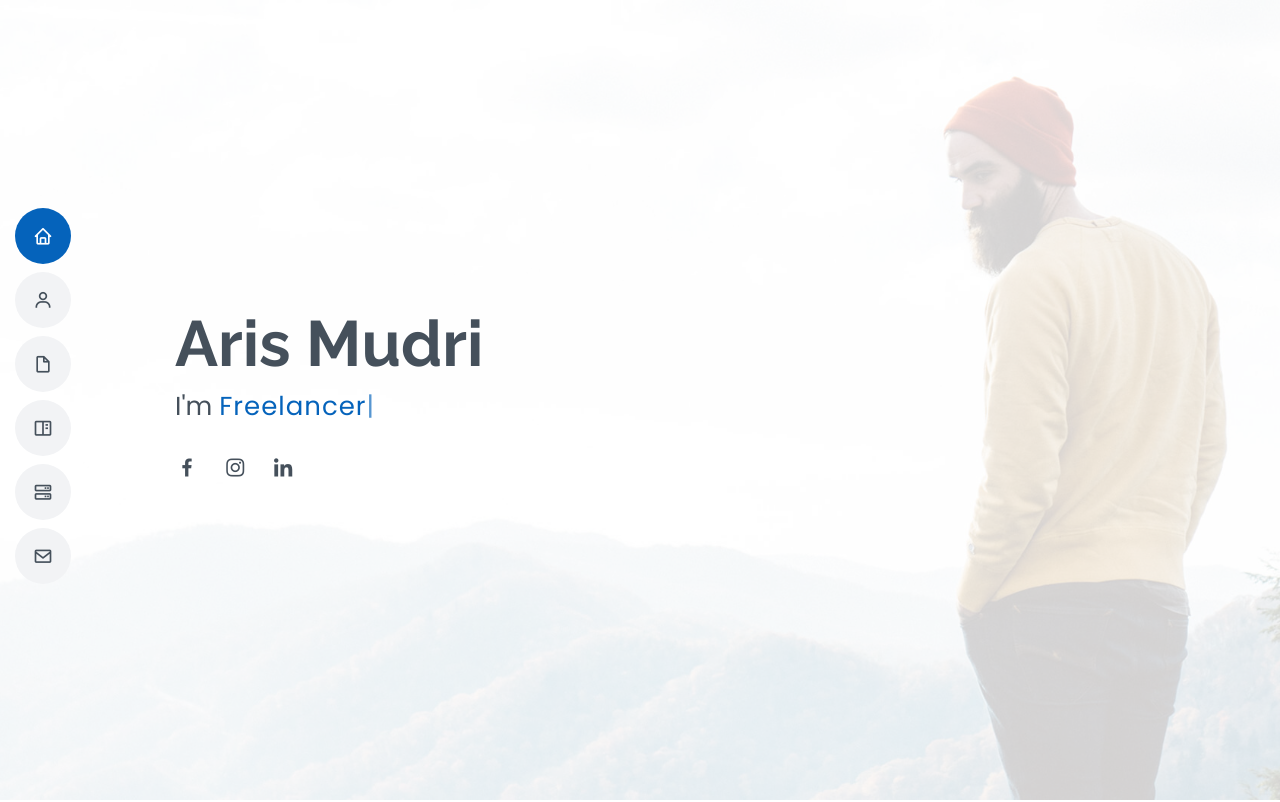
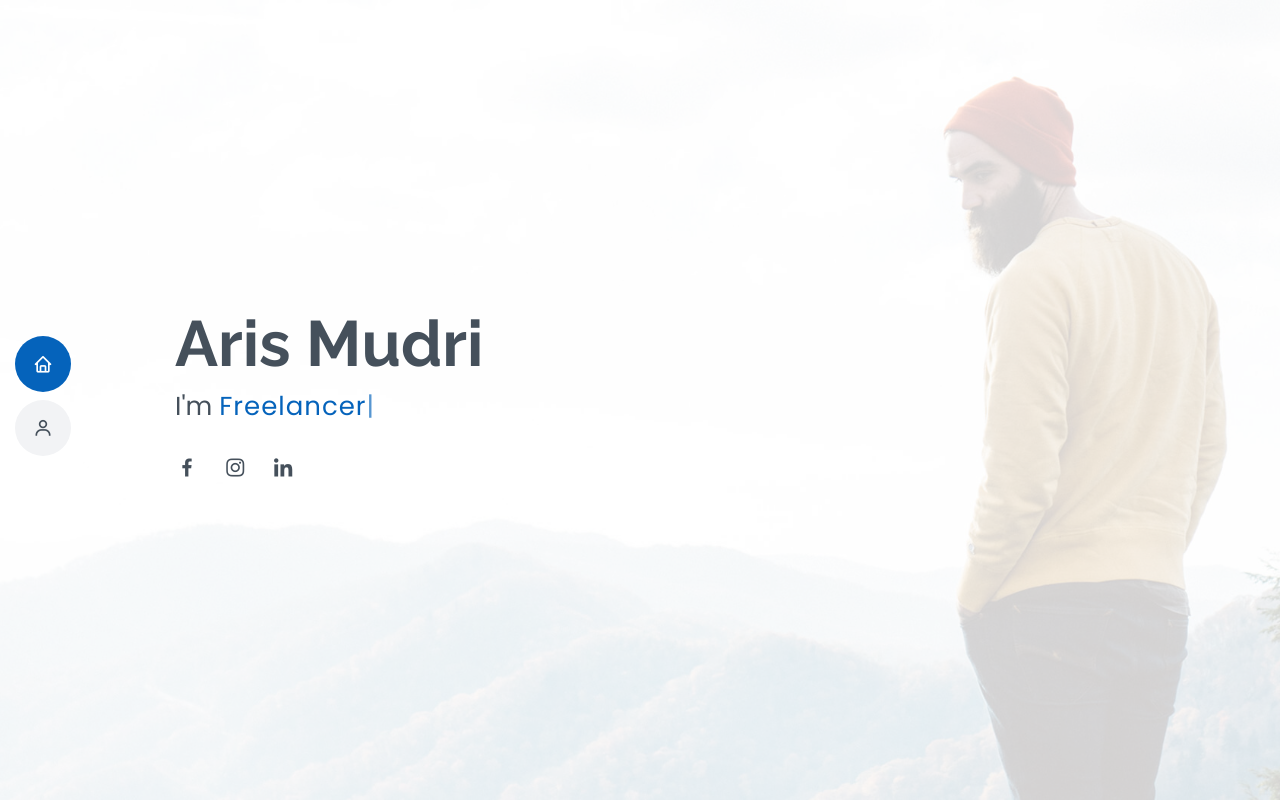
Before and after one commit to arismudri/arismudri.github.io, a plain HTML site: page index.html in a window 1280 px wide. Shown: the top 802 px of the page. Drawn offline with nearby package versions, Linux system fonts and the light colour scheme.

Commit message:
mengurangi menu button index.html

```diff
--- a/index.html
+++ b/index.html
@@ -47,10 +47,6 @@
       <ul>
         <li class="active"><a href="#hero"><i class="bx bx-home"></i> <span>Home</span></a></li>
         <li><a href="#about"><i class="bx bx-user"></i> <span>About</span></a></li>
-        <li><a href="#resume"><i class="bx bx-file-blank"></i> <span>Resume</span></a></li>
-        <li><a href="#portfolio"><i class="bx bx-book-content"></i> <span>Portfolio</span></a></li>
-        <li><a href="#services"><i class="bx bx-server"></i> <span>Services</span></a></li>
-        <li><a href="#contact"><i class="bx bx-envelope"></i> <span>Contact</span></a></li>
       </ul>
     </nav><!-- .nav-menu -->
 
```
